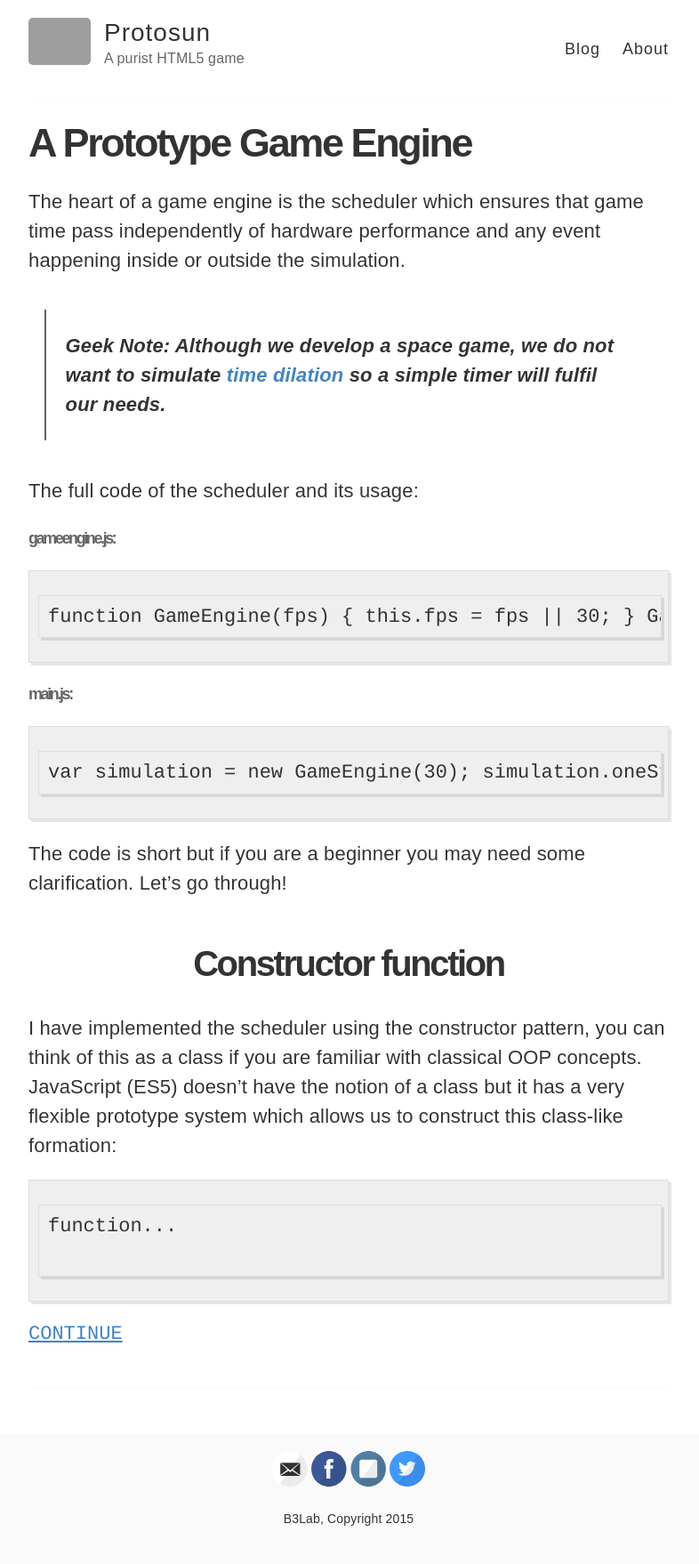
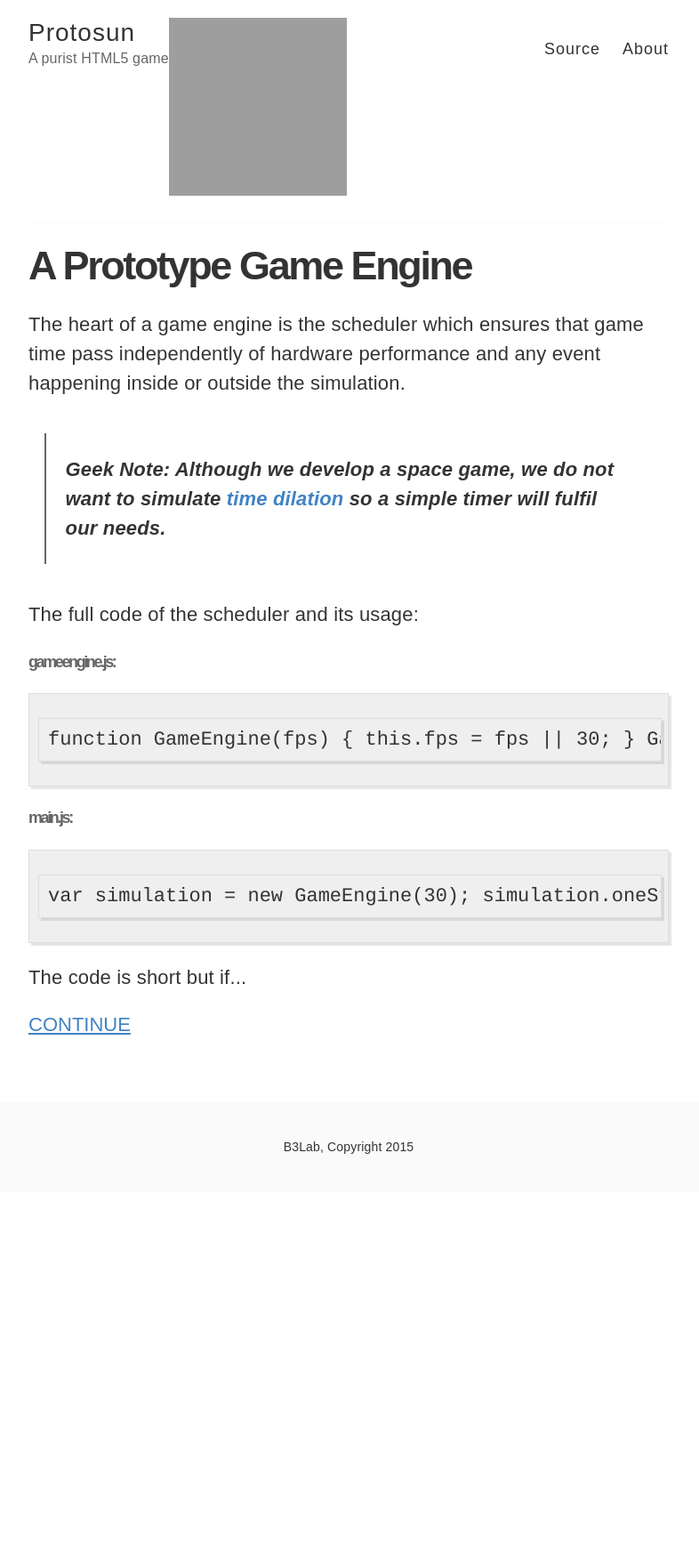
Before and after one commit to tisztamo/protosun, a Jekyll site: the page built from index.html, in a window 1280 px wide. Shown: the whole page at 89% size, without its empty margins (248-1034 px from the left). Built offline with Jekyll 4.4.1, drawn with Linux system fonts in a browser that asks for light colours; Markdown is read by kramdown in place of the engine named in the settings; after the commit the page ends 1340 px from its top, so only the background shows below that; grey boxes are pictures that could not be loaded.

Commit message:
site update

```diff
--- a/_config.yml
+++ b/_config.yml
@@ -9,7 +9,7 @@
 description: A purist HTML5 game
 
 # URL of your avatar or profile pic (you could use your GitHub profile pic)
-avatar: http://b3lab.it/images/logo.png
+avatar: https://avatars3.githubusercontent.com/u/3518347
 
 #
 # Flags below are optional
@@ -18,15 +18,15 @@
 # Includes an icon in the footer for each username you enter
 footer-links:
   dribbble:
-  email: hello@b3lab.it
-  facebook: B3Lab
+  email:
+  facebook:
   flickr:
   github:
-  instagram: b3lab
+  instagram:
   linkedin:
   pinterest:
   rss: # just type anything here for a working RSS icon, make sure you set the "url" above!
-  twitter: b3labagency
+  twitter:
   stackoverflow: # your stackoverflow profile, e.g. "users/50476/bart-kiers"
 
 # Your disqus shortname, entering this will enable commenting on posts
--- a/_layouts/default.html
+++ b/_layouts/default.html
@@ -30,7 +30,7 @@
     <div class="wrapper-masthead">
       <div class="container">
         <header class="masthead clearfix">
-          <a href="http://www.b3lab.it" class="site-avatar"><img src="{{ site.avatar }}" /></a>
+          <img src="{{ site.avatar }}" />
 
           <div class="site-info">
             <h1 class="site-name"><a href="{{ site.baseurl }}/">{{ site.name }}</a></h1>
@@ -38,7 +38,7 @@
           </div>
 
           <nav>
-            <a href="{{ site.baseurl }}/">Blog</a>
+            <a href="https://github.com/tisztamo/protosun">Source</a>
             <a href="{{ site.baseurl }}/about">About</a>
           </nav>
         </header>
--- a/_layouts/post.html
+++ b/_layouts/post.html
@@ -9,7 +9,6 @@
   <h1>{{ page.title }}</h1>
 
   <div class="entry">
-  	<strong>di <em>{{ page.author }}</em></strong>
     {{ content }}
   </div>
 
@@ -21,7 +20,7 @@
 {% if page.previous %}
 	<hr>
 	<p class="text-center">
-		<strong>Articolo precedente:</strong>
+		<strong>Previous post:</strong>
 	</p>
 		<a class="previous-article" href="{{ site.baseurl }}{{ page.previous.url }}">
 			<img src="{{ site.baseurl }}{{ page.previous.image }}" alt="">
--- a/index.html
+++ b/index.html
@@ -9,7 +9,7 @@
       <h1><a href="{{ site.baseurl }}{{ post.url }}">{{ post.title }}</a></h1>
 
       <div class="entry">
-        {{ post.content | truncatewords:200}}
+        {{ post.content | truncatewords:130}}
       </div>
 
       <a href="{{ site.baseurl }}{{ post.url }}" class="read-more">Continue</a>
```
